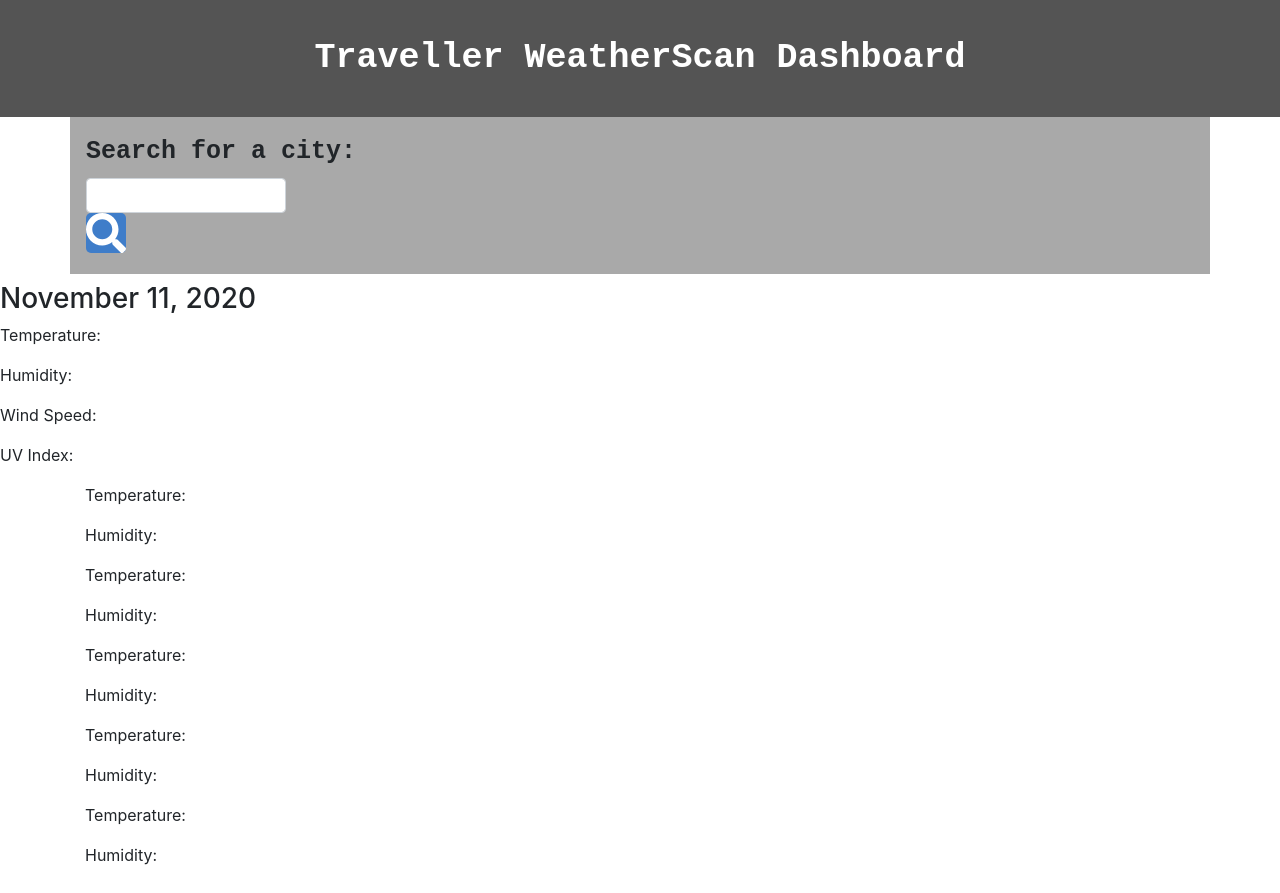
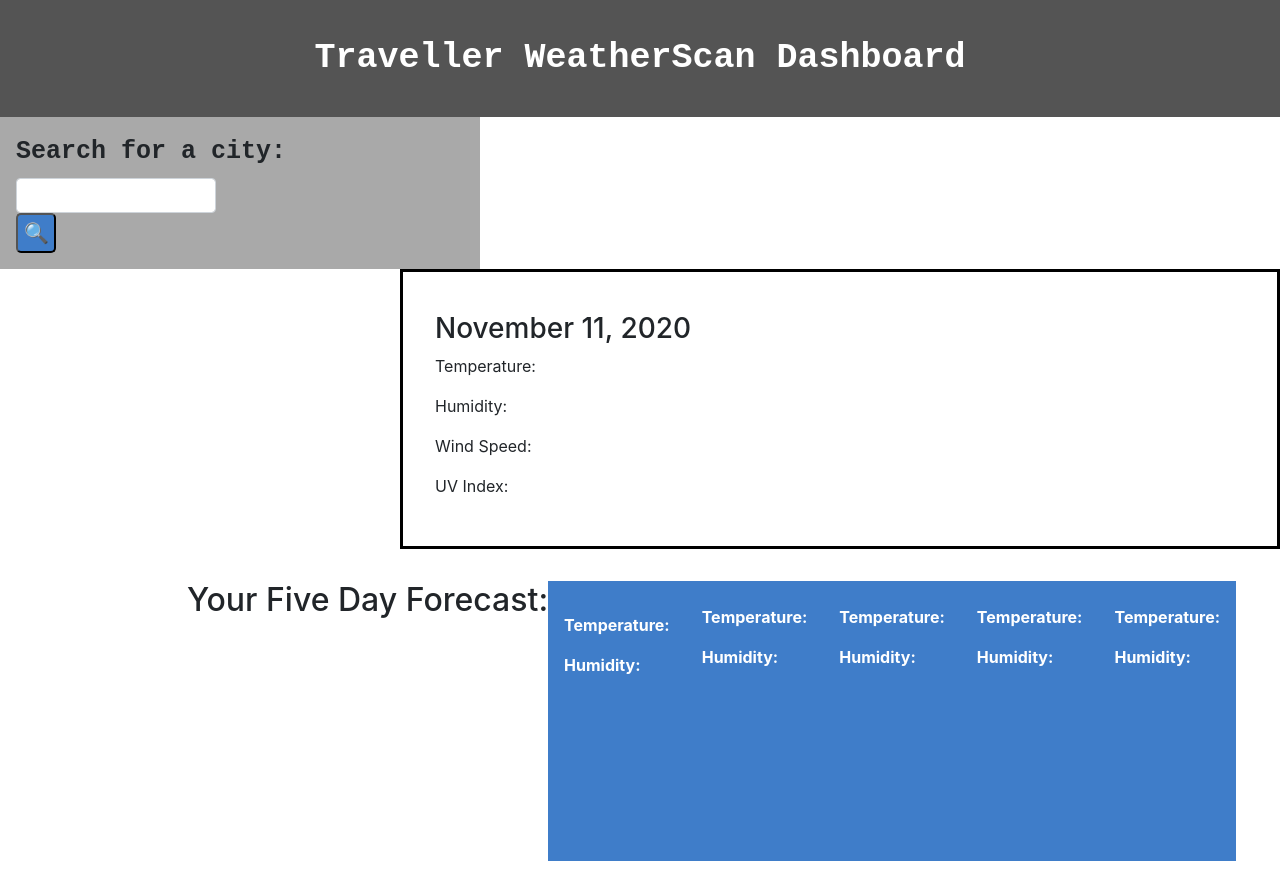
Before and after one commit to hector-gm/Traveller_WeatherScan, a plain HTML site: page index.html in a window 1280 px wide. Drawn offline with nearby package versions, Linux system fonts and the light colour scheme.

Commit message:
Updated page layout and style. Still trying to get API to fetch data

```diff
--- a/index.html
+++ b/index.html
@@ -9,21 +9,22 @@
         <meta name="viewport" content="width=device-width, initial-scale=1">
         <link rel="stylesheet" href="https://maxcdn.bootstrapcdn.com/bootstrap/4.0.0/css/bootstrap.min.css">
         <link rel="stylesheet" href="https://cdnjs.cloudflare.com/ajax/libs/font-awesome/4.7.0/css/font-awesome.min.css">
+        <link rel="stylesheet" href="https://fonts.googleapis.com/icon?family=Material+Icons">
         <link rel="stylesheet" href="style.css">
     </head>
     <body>
             <header>Traveller WeatherScan Dashboard</header>
 
-        <div id="searches" class="container">
+        <div id="searches" class="container col">
             <form>
                 <label>Search for a city:</label>
                 <input input name="searchText" class="form-control" id="textInput" type="text">
             </form>
-            <button id="lookInfo" class="fa fa-search"> </button>
+            <button id="lookInfo" class="searchIcon searchIcon:Hover">&#x1F50D;</button>
         </div>
 
 
-        <div class="cityDisplay">
+        <div class="cityDisplay col">
             <h3 id="showCity"></h3>
             <h3 id="date"></h3>
             <h3 id="weatherIcon"></h3>
@@ -33,12 +34,13 @@
             <p>UV Index: <span id="uvIndex"></span></p>
         </div>
 
-        <div class="container">
-            <h2 id="Your Five Day Forecast:"></h2>
+        <div class="container row">
+            <h2>Your Five Day Forecast:</h2>
 
             <div id="dayDetails" class="days">
                 <h3 id="showDate"></h3>
                 <span id="weatherIcon"></span>
+                <p></p>
                 <p>Temperature:<span id="temperature"></span></p>
                 <p>Humidity:<span id="humidity"></span></p>
             </div>
--- a/script.js
+++ b/script.js
@@ -5,22 +5,22 @@ showTodayDate.text(DateToday);
 lookInfo.addEventListener("click", submitCity);
 
 function submitCity() {
-    var newCity = document.querySelector("textInput").value;
+    var newCity = document.getElementById("textInput").value;
     var stringSearch = textInput.value;
-    showCity.innerHTML=stringSearch[0]+stringSearch.slice(1);
-    console.log(newCity)
+    showCity.innerHTML=stringSearch[0].toUpperCase()+stringSearch.slice(1);
+    console.log(newCity);
 
-    var currentWeather = "api.openweathermap.org/data/2.5/weather?q="+newCity+"&units=metric&appid=c3ee8919b50c668953c3299c41acd2c0"
+    var currentCityWeather = "api.openweathermap.org/data/2.5/weather?q="+newCity+"&units=metric&appid=c3ee8919b50c668953c3299c41acd2c0";
+    // var currentUV = "http://api.openweathermap.org/data/2.5/uvi?lat={lat}&lon={lon}&appid=c3ee8919b50c668953c3299c41acd2c0"
+    // var cityForecast = "https://api.openweathermap.org/data/2.5/forecast?q="+newCity+"&cnt=5&units=metric&appid=c3ee8919b50c668953c3299c41acd2c0";
 
     $.ajax({
-        datatype: "JSON", url: currentWeather, method: "GET"
-    })
-
-    .then(function(data) {
-        console.log(data);
-        $("#temperature").append(JSON.stringify(data.main.temperature)+"C");
+        datatype: "JSON", url: currentCityWeather, method: "GET"
+    }).then(function(response) {
+        console.log(response);
+        $("#temperature").append(JSON.stringify(data.main.temp)+"C");
         $("#humdity").append(JSON.stringify(data.main.humidity)+"%");
-        $("#wind").append(JSON.stringify(data.wind.speed));
+        $("#wind").append(JSON.stringify(data.wind.speed)+"km/h");
 
     });
 
--- a/style.css
+++ b/style.css
@@ -13,6 +13,8 @@ header{
     background-color: darkgray;
     padding: 1rem;
     text-align: left;
+    width: 30rem;
+    float: left;
 }
 
 label{
@@ -27,7 +29,7 @@ label{
     color: white;
     background-color: rgb(63, 125, 201);
     border-radius: 5px;
-    font-size: 10px;
+    font-size: 20px;
 }
 
 #textInput {
@@ -35,3 +37,26 @@ label{
     height: 35px;
     width: 200px;
 }
+
+.cityDisplay {
+    padding: 2rem;
+    float: right;
+    height: auto;
+    width: 55rem;
+    border: 3px solid black;
+}
+
+.container {
+    float: right;
+    padding: 2rem;
+}
+
+.days {
+    font-weight: bold;
+    display: inline-block;
+    background-color: rgb(63, 125, 201);
+    color: white;
+    height: 35vh;
+    width: calc((100%/5)-0.5em);
+    padding: 1em;
+}
```
Also changed, not shown: 1 other file.
